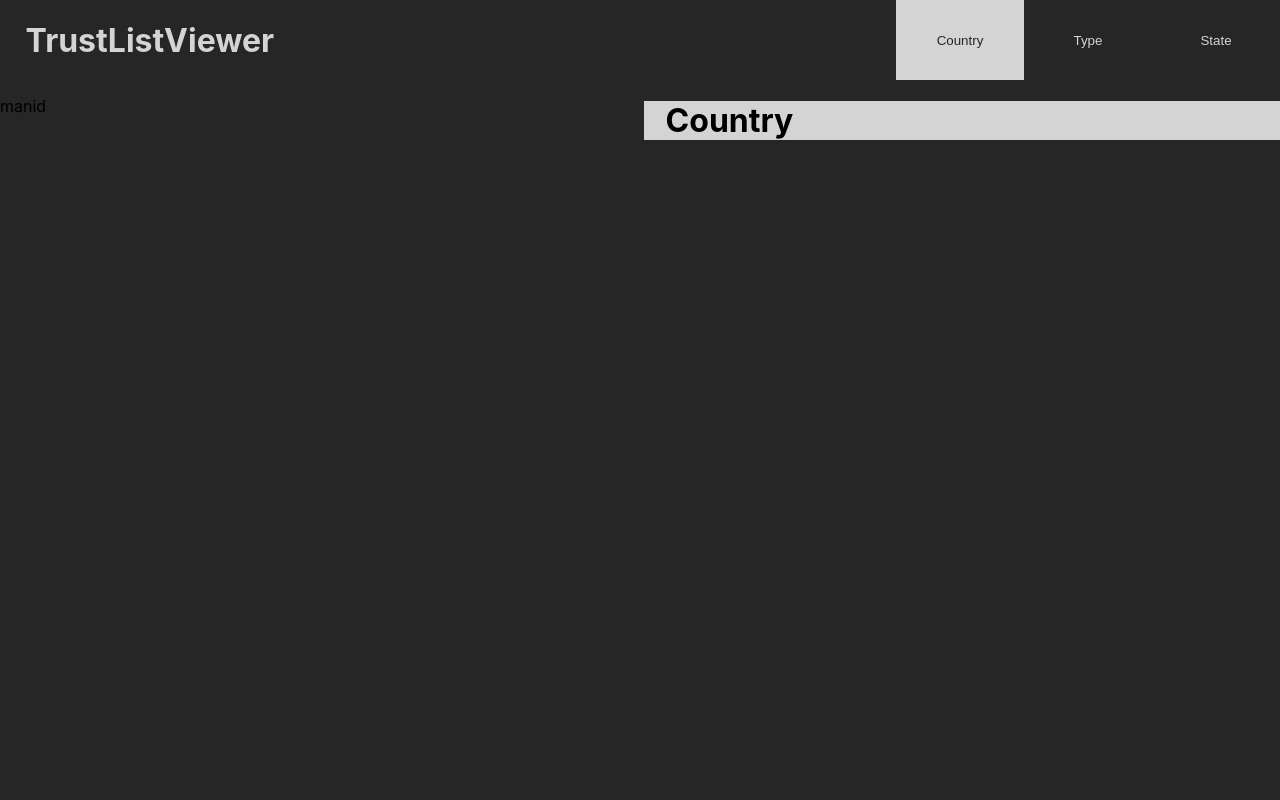
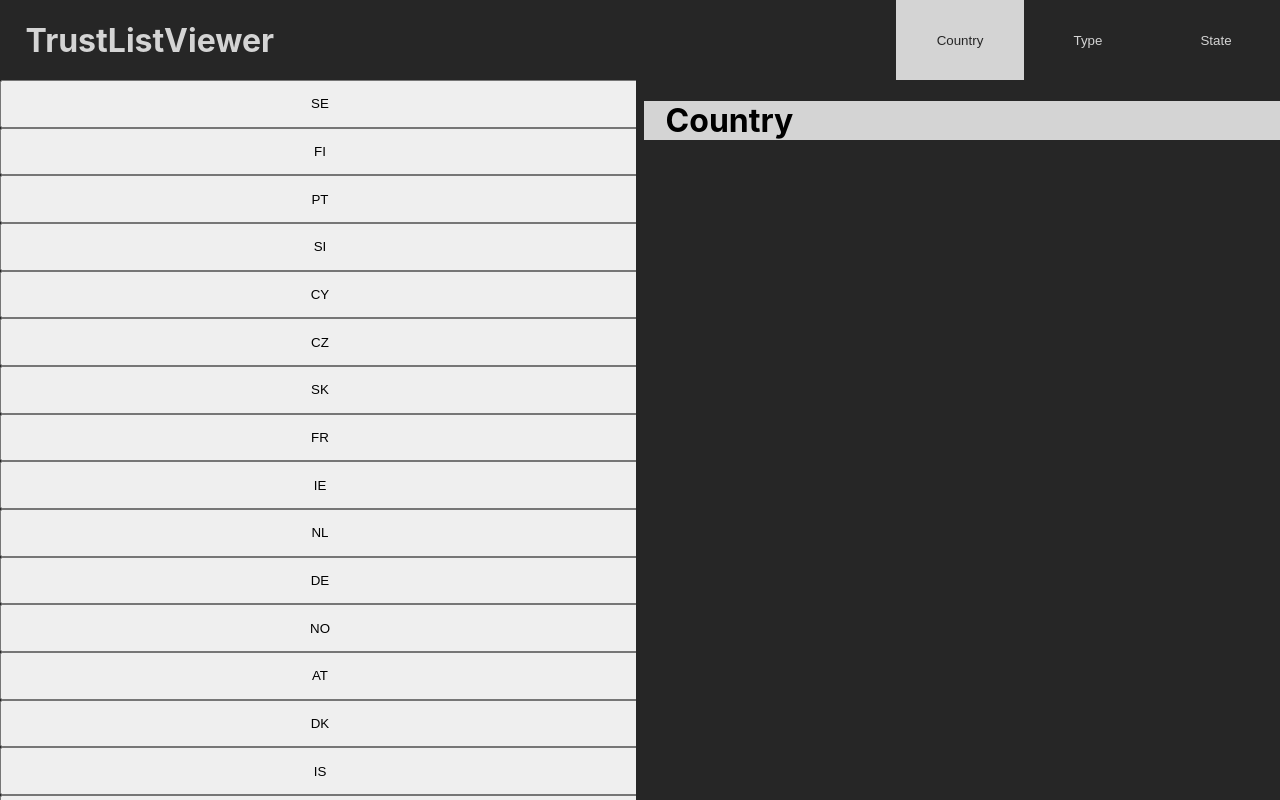
Before and after one commit to Geostartico/Trusted-list-browser, a React (Create React App) app in the folder src/trusted_list/: page / in a window 1280 px wide. Built offline with nearby package versions, Linux system fonts and the light colour scheme.

Commit message:
start working on viewer

```diff
--- /dev/null
+++ b/src/trusted_list/src/ItemViewer.tsx
@@ -0,0 +1,133 @@
+import React, { Component } from 'react';
+import { Item } from './decoder/itemInterface';
+import { IgetView } from "./facade/facade";
+import { Country, Provider, Service, Status, Type } from "./decoder/items";
+
+const indentValue: number = 2;
+
+/*
+ * Define an indent:
+ * 1 -
+ * 2 -
+ * 3 -
+ */
+
+interface ItemViewerProps {
+    viewItems: IgetView;
+    items: Item | null; // if null is the first div
+    indent: number; // The indent of the item, recursively
+}
+
+interface ItemViewerState {
+    expand: boolean;
+    marginLeftStyle: string;
+    filteredItems: Item[];
+}
+
+class ItemViewer extends Component<ItemViewerProps, ItemViewerState> {
+
+    constructor(props: ItemViewerProps) {
+        super(props);
+        this.state = {
+            expand: false,
+            marginLeftStyle : (this.props.indent * indentValue) + "vw",
+            filteredItems: this.filterItems(),
+        };
+
+        this.filterItems = this.filterItems.bind(this);
+        this.expand = this.expand.bind(this);
+    }
+
+    expand(val: Item) {
+        console.log("lool");
+
+        val.expand = !val.expand;
+        this.forceUpdate();
+        /*
+        this.setState({
+            expand: !this.state.expand
+        });
+        */
+    }
+
+    filterItems(): Item[] {
+        let items: Item[] = [];
+
+        if( this.props.items === null) {
+            this.props.viewItems.countries.forEach((val: Item) => {
+                console.log("contry " + val.getText());
+                items.push(val);
+            })
+        }
+        else {
+
+            console.log("Indentazione " + this.props.indent);
+
+            this.props.items.getChildren().forEach((val: Item) => {
+
+                console.log("Testing this item: " + val.getText());
+                switch (this.props.indent) {
+                    case 1:
+                        if(!this.props.viewItems.providers.has(val as Provider))
+                            return;
+                    break;
+                    case 2:
+                        if(!this.props.viewItems.services.has(val as Service))
+                            return;
+                    break;
+                }
+
+                items.push(val);
+                console.log("something " + val.getText());
+
+            })
+            // now I have to filter in function of the items
+
+        }
+
+        return items;
+    }
+
+    render() {
+        return (
+        <div className = 'viewerInside' style={{marginLeft: this.state.marginLeftStyle}} >
+            {this.state.filteredItems.map((val: Item, index: number) => {
+                return (
+                    <>
+                        <button onClick={() => this.expand(val)} className="buttonViewer">
+                            <p>{val.getText()}</p>
+                        </button>
+                        {val.expand &&
+                            <ItemViewer key={val.getText() + index} viewItems={this.props.viewItems} items={val} indent={this.props.indent + 1}/>
+                        }
+                    </>
+                )
+            })}
+        </div>
+        );
+    }
+}
+
+export default ItemViewer;
+
+/*
+
+            <div className = 'itemViewer' style={{marginLeft: this.state.marginLeftStyle}}>
+                <p>
+                    {this.props.item.getText()}
+                </p>
+
+                <>
+                    {this.props.item.getChildren().forEach((itemChildren) => {
+                        console.log("each childre");
+                        return(
+                            <ItemViewer
+                                item={itemChildren}
+                                indent={this.props.indent + 1}
+                            />
+                        )
+                    })}
+                </>
+
+            </div>
+ */
--- a/src/trusted_list/src/TrustListViewer.tsx
+++ b/src/trusted_list/src/TrustListViewer.tsx
@@ -2,18 +2,10 @@ import React, { Component } from 'react';
 import Header from './Header';
 import Viewer from './Viewer';
 import FilterContainer from './FilterContainer';
-
 import { Allotment } from "allotment";
 import "allotment/dist/style.css";
+import {Facade} from './facade/facade';
 
-
-const styles = {
-  background: '#000',
-  width: '2px',
-  cursor: 'col-resize',
-  margin: '0 5px',
-  height: '100%',
-};
 
 interface TrustListViewerProps {
     appTitle: string;
@@ -21,6 +13,7 @@ interface TrustListViewerProps {
 
 interface TrustListViewerState {
     activeFilter: number;
+    facade: Facade;
 }
 
 class TrustListViewer extends Component<TrustListViewerProps, TrustListViewerState> {
@@ -29,6 +22,7 @@ class TrustListViewer extends Component<TrustListViewerProps, TrustListViewerSta
         super(props);
         this.state = {
             activeFilter: 0,
+            facade: new Facade(),
         };
         this.onChangeFilter = this.onChangeFilter.bind(this);
     }
@@ -38,6 +32,11 @@ class TrustListViewer extends Component<TrustListViewerProps, TrustListViewerSta
             activeFilter: selectedFilter
         });
     }
+
+
+    // Func to update the viewe
+
+    // func callback the filer
 
     render() {
         return (
@@ -53,7 +52,9 @@ class TrustListViewer extends Component<TrustListViewerProps, TrustListViewerSta
 
                 <Allotment onVisibleChange={() => this.forceUpdate()}>
                     <Allotment.Pane minSize={200}>
-                        <Viewer />
+                        <Viewer
+                            viewItems={this.state.facade.getView()} // for now update each render
+                        />
                     </Allotment.Pane>
                     <Allotment.Pane snap>
                         <FilterContainer
--- a/src/trusted_list/src/Viewer.tsx
+++ b/src/trusted_list/src/Viewer.tsx
@@ -1,12 +1,14 @@
 import React, { Component } from 'react';
 
-import { Facade } from "./facade/facade";
-import {Country} from "./decoder/items"
+import { IgetView } from "./facade/facade";
+import ItemViewer from "./ItemViewer"
+import { Item } from './decoder/itemInterface';
+
 interface ViewerProps {
+    viewItems: IgetView;
 }
 
 interface ViewerState {
-    facede: Facade;
 }
 
 class Viewer extends Component<ViewerProps, ViewerState> {
@@ -14,26 +16,31 @@ class Viewer extends Component<ViewerProps, ViewerState> {
     constructor(props: ViewerProps) {
         super(props);
         this.state = {
-            facede: new Facade(),
         };
 
         //INSERISCI QUA SCRIPT
 
+        /*
         this.state.facede.getView().countries.forEach((val: Country) => {
             console.log(val);
         })
+        */
 
+        console.log(this.props.viewItems.providers.getSize());
+    }
 
-    }
 
     render() {
 
         return (
           <>
-            <div className = 'viewer'>
-                <p>
-                manid
-                </p>
+            <div className="viewer">
+                <ItemViewer
+                    key={"0"}
+                    viewItems={this.props.viewItems}
+                    items = {null}
+                    indent = {0}
+                />
             </div>
           </>
         );
--- a/src/trusted_list/src/decoder/itemInterface.tsx
+++ b/src/trusted_list/src/decoder/itemInterface.tsx
@@ -10,4 +10,6 @@ export interface Item{
      * @returns the items hierarchically below the item
      */
     getChildren() : Array<any>;
+
+    expand?: boolean;
 }
--- a/src/trusted_list/src/facade/facade.tsx
+++ b/src/trusted_list/src/facade/facade.tsx
@@ -3,6 +3,12 @@ import { Data } from "./data";
 import { objectify } from "../decoder/decoder";
 import { Country, Provider, Service, Status, Type } from "../decoder/items";
 import { UnorderedSet } from "../decoder/UnorderedSet";
+
+export interface IgetView {
+    "countries" : UnorderedSet<Country>,
+    "providers" : UnorderedSet<Provider>,
+    "services" : UnorderedSet<Service>,
+}
 
 export class Facade{
     private filter : Filter;
@@ -35,7 +41,7 @@ export class Facade{
     getSelectableStatus() : UnorderedSet<Status>{
         return this.selection.statuses;
     }
-    getView() : {"countries" : UnorderedSet<Country>, "providers" : UnorderedSet<Provider>, "services" : UnorderedSet<Service>}{
+    getView() : IgetView {
         let countries : UnorderedSet<Country> = new UnorderedSet<Country>(10);
         let providers : UnorderedSet<Provider> = new UnorderedSet<Provider>(10);
         let services : UnorderedSet<Service> = this.selection.services;
--- a/src/trusted_list/src/index.css
+++ b/src/trusted_list/src/index.css
@@ -62,7 +62,23 @@ div {
 
 .viewer {
     width: 100%;
+    height: 100%;
+    overflow-y: scroll;
+    overflow-x: hidden;
+    color: var(--main-text-color);
 }
+
+.viewerInside {
+    width: 100%;
+    height: auto;
+    color: var(--main-text-color);
+}
+
+.buttonViewer {
+    display:block;
+    width:100%;
+}
+
 
 .filtersContainer {
     width: 100%;
```
